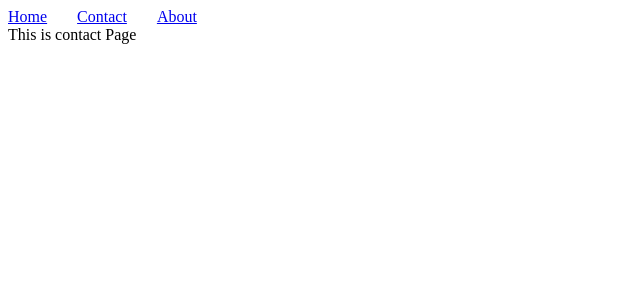
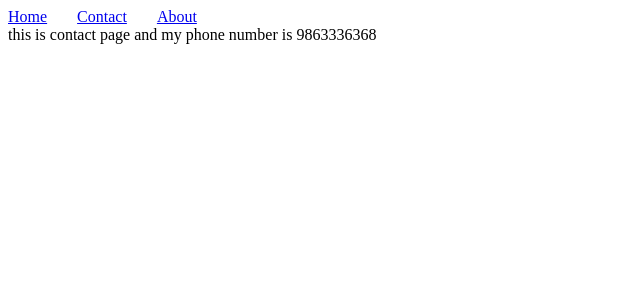
Before and after one commit to Saumyaaaaa/learnreact, a React (Vite) app: page /contact in a window 1280 px wide. Shown: the top 300 px of the page, without its empty margins (0-640 px from the left). Built offline with nearby package versions, Linux system fonts and the light colour scheme.

Commit message:
"Replaced hardcoded text with dynamic components in AppRoutes"

```diff
--- /dev/null
+++ b/src/component/About.jsx
@@ -0,0 +1,11 @@
+import React from 'react'
+
+const About = ({detail}) => {
+  return (
+    <div>
+      this is about page  and  {detail}
+    </div>
+  )
+}
+
+export default About
--- a/src/component/AppRoutes.jsx
+++ b/src/component/AppRoutes.jsx
@@ -1,13 +1,16 @@
 import React from "react";
 import { Route, Routes } from "react-router-dom";
-//
+import Home from "./Home";
+import Contact from "./Contact";
+import About from "./About";
+//attach component with url
 const AppRoutes = () => {
   return (
     <div>
       <Routes>
-        <Route path="/" element={<div>This is Home Page</div>}></Route>
-        <Route path="/contact" element={<div>This is contact Page</div>}></Route>
-        <Route path="/about" element={<div>This is about Page</div>}></Route>
+        <Route path="/" element={<Home name="saumya neupane"></Home>}></Route>
+        <Route path="/contact" element={<Contact phone={9863336368} />}></Route>
+        <Route path="/about" element={<About detail="i am a student"/>}></Route>
       </Routes>
     </div>
   );
--- /dev/null
+++ b/src/component/Contact.jsx
@@ -0,0 +1,11 @@
+import React from 'react'
+
+const Contact = ({phone}) => {
+  return (
+    <div>
+      this is contact page and my phone number is {phone}
+    </div>
+  )
+}
+
+export default Contact
--- /dev/null
+++ b/src/component/Home.jsx
@@ -0,0 +1,11 @@
+import React from 'react'
+
+const Home = ({name}) => {
+  return (
+    <div>
+      this is home page and  {name} lives here
+    </div>
+  )
+}
+
+export default Home
```
